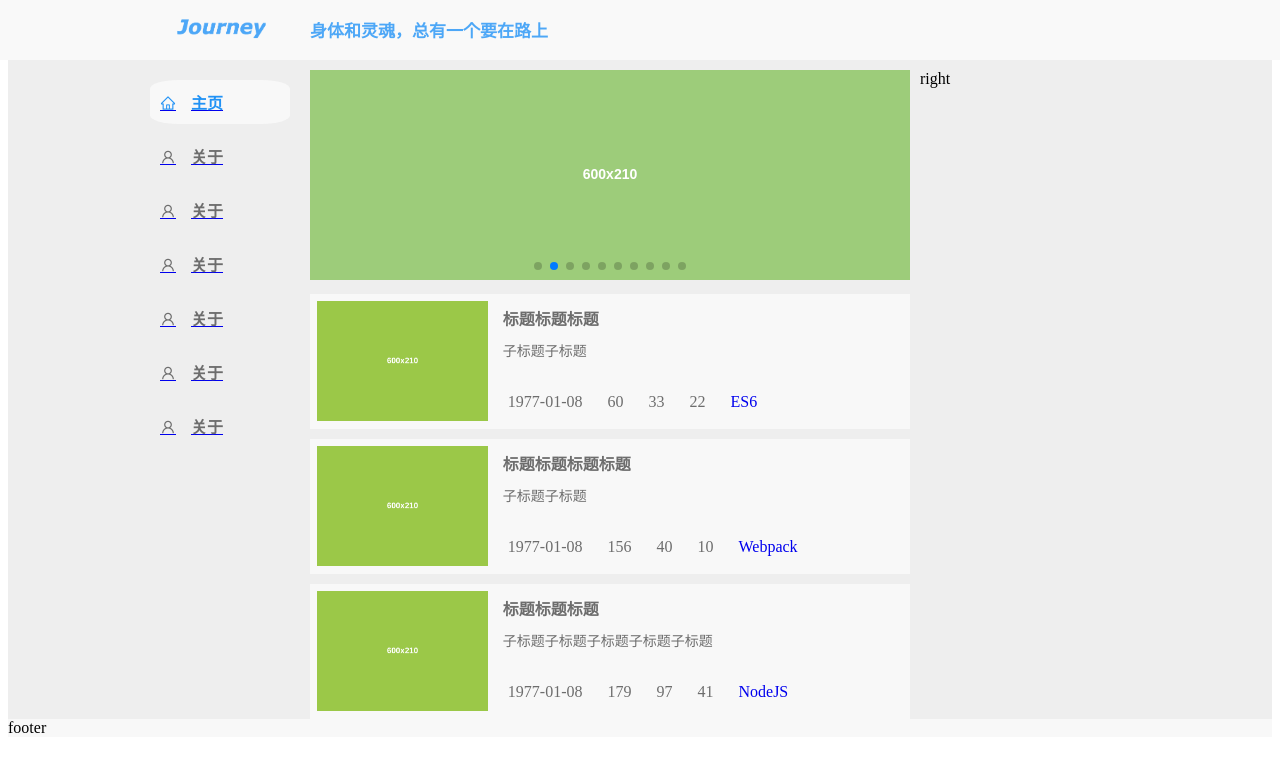
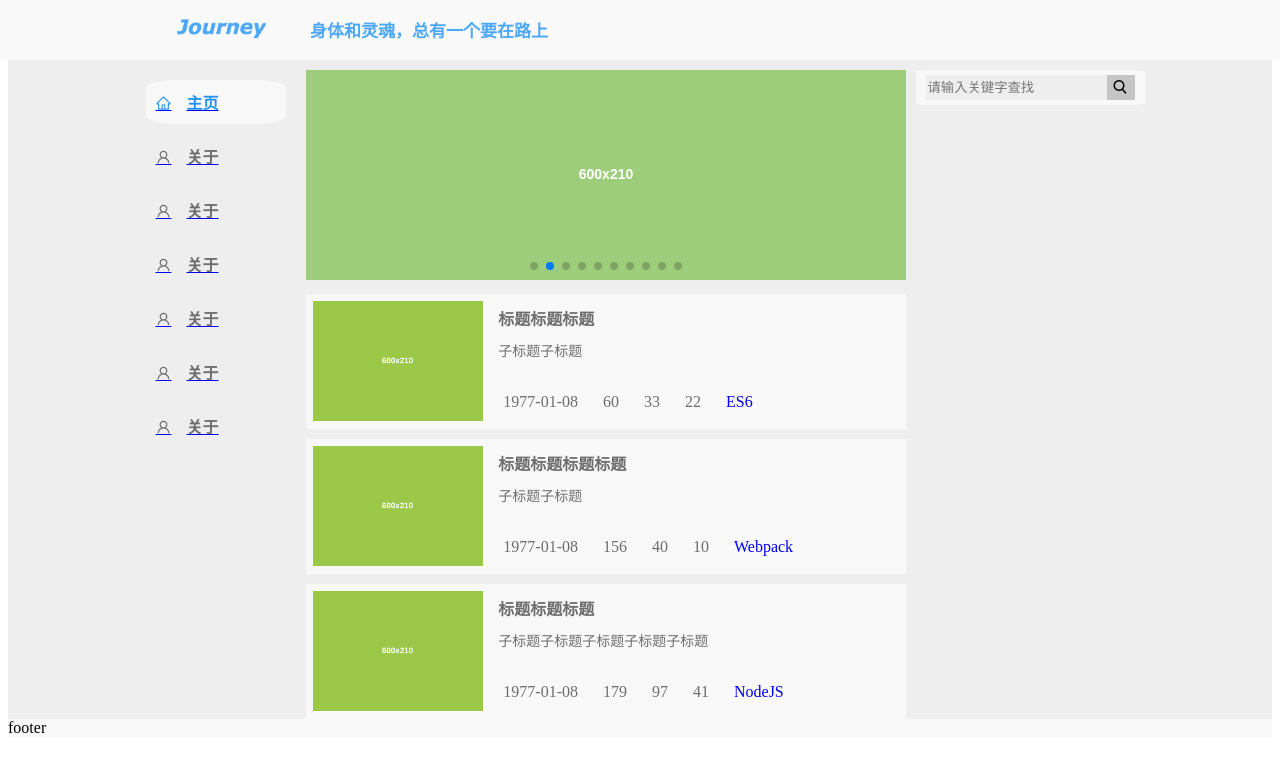
Before and after one commit to LiShuxue/journey-client, a Vue app: page / in a window 1280 px wide. Shown: the top 772 px of the page. Built offline with nearby package versions, Linux system fonts and the light colour scheme; the HTML template or start-up script is replaced by a standard one.

Commit message:
添加搜索框

```diff
--- a/src/App.vue
+++ b/src/App.vue
@@ -12,7 +12,9 @@
         </keep-alive>
         <router-view v-if="!$route.meta.keepAlive"></router-view>
       </div>
-      <div class="right">right</div>
+      <aside class="right">
+        <search-box></search-box>
+      </aside>
     </div>
 
     <div class="footer">footer</div>
@@ -22,12 +24,14 @@
 <script>
 import NavBar from '@/components/NavBar.vue'
 import MainHeader from '@/components/header.vue'
+import SearchBox from '@/components/search.vue'
 
 export default {
   name: 'app',
   components: {
     NavBar,
-    MainHeader
+    MainHeader,
+    SearchBox
   }
 }
 </script>
--- a/src/components/header.vue
+++ b/src/components/header.vue
@@ -1,5 +1,5 @@
 <template>
-  <div class="header">
+  <header class="header">
     <!-- 为了解决在fixed定位下，flex不生效的问题，得在flex上面再包裹一层dom，并设置其宽高-->
     <div class="fix-flex-issue">
       <div class="content">
@@ -8,7 +8,7 @@
         <div class="other"></div>
       </div>
     </div>
-  </div>
+  </header>
 </template>
 
 <style scoped>
--- /dev/null
+++ b/src/components/search.vue
@@ -0,0 +1,41 @@
+<template>
+  <div class="search">
+    <input type="search" placeholder="请输入关键字查找" class="search-box"/>
+    <button class="search-icon">
+        <i class="iconfont icon-search"></i>
+    </button>
+  </div>
+</template>
+
+<script>
+export default {
+}
+</script>
+
+<style lang="scss" scoped>
+@import "../assets/iconfont/iconfont.css";
+.search{
+  display: flex;
+  padding: 5px 10px;
+  background: #F8F8F8;
+  border-radius: 5%;
+}
+input, button{
+  border: none;
+  outline: none;
+  -webkit-appearance: none;
+  -moz-appearance: none;
+  -o-appearance: none;
+}
+.search-box{
+  flex-basis: 175px;
+  height: 25px;
+  background: #EEEEEE;
+}
+.search-icon{
+  flex-basis: 25px;
+  height: 25px;
+  background: #C5C5C5;
+  cursor: pointer;
+}
+</style>
```
